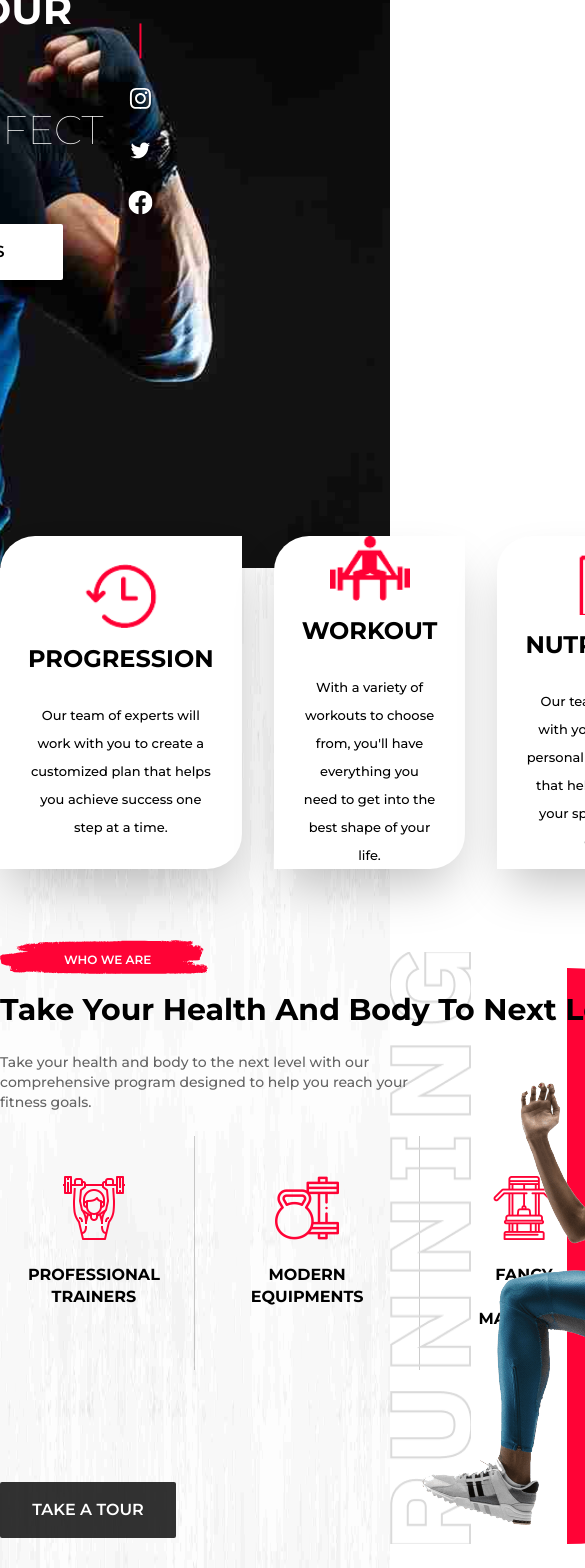
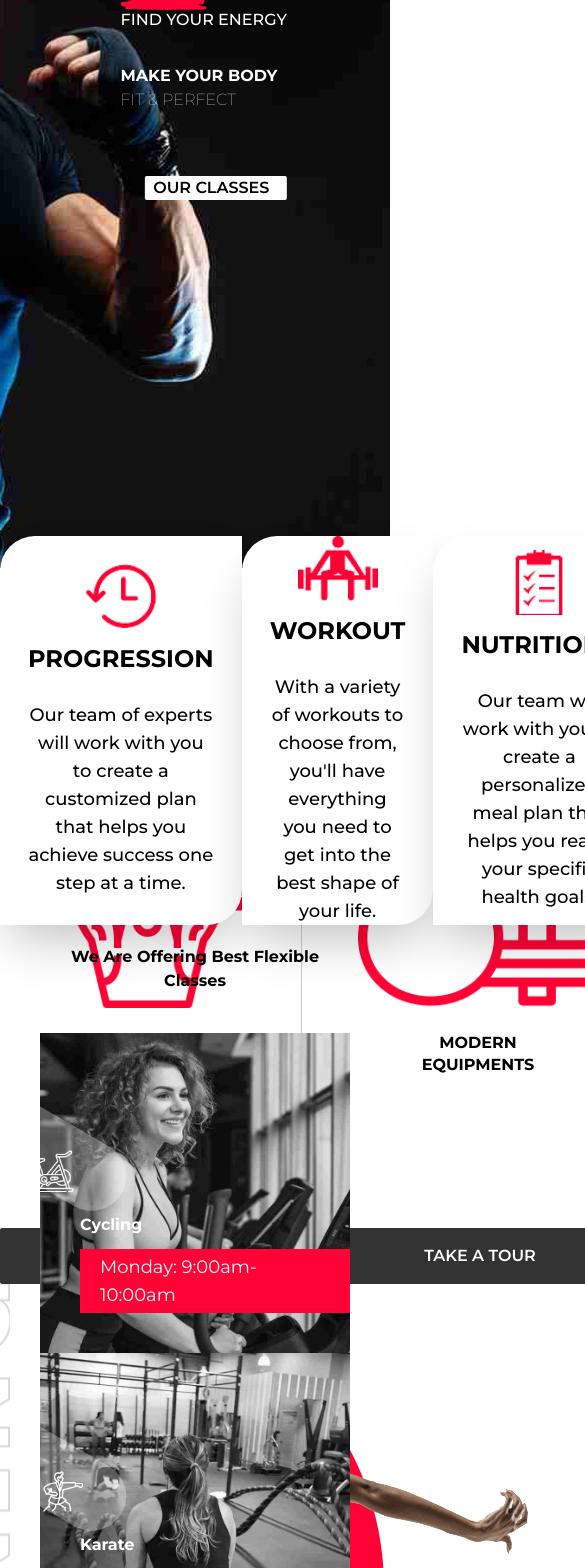
Before and after one commit to joelkimr/gymate, a Next.js app: page / in a window 390 px wide. Shown: the part 360-1928 px from the top of the page, 585 px wide, since content can reach past the window. Built offline with nearby package versions, Linux system fonts and the light colour scheme.

Commit message:
responsiveness

```diff
--- a/src/components/About/about.tsx
+++ b/src/components/About/about.tsx
@@ -9,20 +9,19 @@
 import GirlRedBg from "../../images/who-we-are/girl-redbg.svg";
 import GirlText from "../../images/who-we-are/girl-side-text.png";
 import GirlWind from "../../images/who-we-are/wind.png";
-import MainButton from "../MainButton";
 import Image from "next/image";
 import Link from "next/link";
 
 function About() {
   return (
     <>
-      <section className='flex flex-row gap-2 xl:w-[100%] lg:w-[110%]'>
+      <section className='flex flex-row gap-2 xl:w-[100%] lg:w-[110%] md:w-[150%]'>
         <div className='relative'>
-          <div className='flex flex-row gap-8 xl:mx-72 lg:mx-16 -mt-20 absolute'>
+          <div className='flex lg:flex-row md:flex-col lg:gap-8 md:mx-32 xl:mx-72 lg:mx-16 -mt-20 absolute'>
             <AboutCarts />
           </div>
-          <div className='flex flex-row xl:justify-end lg:justify-center xl:mx-0 top-96 absolute xl:gap-0 lg:gap-16'>
-            <div className='w-2/5'>
+          <div className='lg:flex lg:flex-row xl:justify-end lg:justify-center xl:mx-0 lg:top-96 absolute xl:gap-0 lg:gap-16 md:top-[60rem] md:items-center lg:ml-0 md:ml-48'>
+            <div className='lg:w-2/5 md:w-3/4'>
               <div className='relative'>
                 <p className='text-white font-semibold relative text-xs uppercase z-10 pl-16'>
                   who we are
@@ -32,10 +31,10 @@
                   alt='text_bg'
                   className=' w-52 absolute -top-3'
                 />
-                <h2 className='text-3xl font-bold mb-6 mt-6 w-[60rem]'>
+                <h2 className='lg:text-3xl md:text-4xl font-bold mb-6 mt-6 w-[60rem]'>
                   Take Your Health And Body To Next Level
                 </h2>
-                <p className='text-sm text-[#646464] font-medium '>
+                <p className='lg:text-sm md:text-lg text-[#646464] font-medium '>
                   Take your health and body to the next level with our
                   comprehensive program designed to help you reach your fitness
                   goals.
@@ -46,7 +45,7 @@
                   <Image
                     src={TrainersIcon}
                     alt='icon_img'
-                    className={`w-[4rem] mb-6 h-auto`}
+                    className={`lg:w-[4rem] md:w-[6rem] mb-6 h-auto`}
                   />
                   <h3 className='uppercase font-bold text-md leading-snug'>
                     professional <br /> trainers
@@ -57,7 +56,7 @@
                   <Image
                     src={ModernIcon}
                     alt='icon_img'
-                    className={`w-[4rem] mb-6 h-auto`}
+                    className={`lg:w-[4rem] md:w-[6rem] mb-6 h-auto`}
                   />
                   <h3 className='uppercase font-bold text-md leading-snug'>
                     modern <br /> equipments
@@ -68,7 +67,7 @@
                   <Image
                     src={LiftIcon}
                     alt='icon_img'
-                    className={`w-[4rem] mb-6 h-auto`}
+                    className={`lg:w-[4rem] md:w-[6rem] mb-6 h-auto`}
                   />
                   <h3 className='uppercase font-bold text-md leading-snug'>
                     fancy gym <br />
@@ -76,16 +75,16 @@
                   </h3>
                 </div>
               </div>
-              <div className='bg-black/80 w-44 text-center text-white font-[600] p-4 hover:bg-secondary transition duration-300 rounded-sm'>
+              <div className='bg-black/80 lg:w-44 md:w-52 text-center lg:text-base md:text-xl text-white font-[600] p-4 hover:bg-secondary transition duration-300 rounded-sm lg:ml-0 md:ml-60'>
                 <Link href='#'>TAKE A TOUR</Link>
               </div>
             </div>
 
-            <div className='w-2/5'>
+            <div className='w-2/5 md:hidden lg:block'>
               <Image
                 src={GirlRunning}
                 alt='girl_running'
-                className='xl:w-[33rem] lg:w-[23rem] absolute xl:h-[32rem] lg:h-[22rem] xl:ml-20 lg:ml-24 mt-5'
+                className='xl:w-[32rem] lg:w-[23rem] absolute xl:h-[32rem] lg:h-[22rem] xl:ml-20 lg:ml-24 mt-5'
               />
               <div
                 className='flex flex-row-reverse gap-24
@@ -98,7 +97,7 @@
                 <Image
                   src={GirlWind}
                   alt='bg-wind'
-                  className='absolute flex flex-row xl:top-64 lg:top-44 xl:right-16 lg:right-36 w-20'
+                  className='absolute flex flex-row xl:top-64 lg:top-72 xl:right-16 lg:right-36 w-20'
                 />
                 <Image
                   src={GirlText}
@@ -112,7 +111,7 @@
             <Image
               src={Background}
               alt='home_image'
-              className='w-full min-h-[65rem]'
+              className='w-full lg:min-h-[65rem] md:min-h-[103rem]'
             />
           </div>
         </div>
--- a/src/components/About/aboutCarts.tsx
+++ b/src/components/About/aboutCarts.tsx
@@ -8,10 +8,10 @@
       {cardList.map((card, id) => (
         <div
           key={id}
-          className='flex flex-col bg-white justify-center px-7 text-center items-center mt-12 text-lg rounded-tl-[35px] rounded-br-[35px] shadow-2xl min-h-[290px] z-30 hover:bg-black/90 hover:text-white'>
+          className='flex flex-col bg-white justify-center px-7 text-center items-center mt-12 text-lg rounded-tl-[35px] rounded-br-[35px] shadow-2xl lg:min-h-[290px] md:min-h-[250px] z-30 hover:bg-black/90 hover:text-white'>
           <Image src={card.img} alt='box_img' className='w-20 mb-4' />
           <p className=' text-[24px] font-bold uppercase mb-7'>{card.title}</p>
-          <p className='text-[13px] font-medium leading-2 w-full'>
+          <p className='lg:text-[13px] md:text-md font-medium leading-2 w-full'>
             {card.description}
           </p>
         </div>
--- a/src/components/Featured/featured.tsx
+++ b/src/components/Featured/featured.tsx
@@ -12,7 +12,7 @@
   return (
     <>
       <section className='page-padding py-28 bg-white'>
-        <div className='container xl:w-auto lg:w-[110%]'>
+        <div className='container xl:w-auto lg:w-[110%] md:w-[155%]'>
           <div className='flex flex-col text-center items-center relative '>
             <p className='text-white font-semibold relative text-xs uppercase z-10 p-1'>
               our featured class
@@ -22,35 +22,39 @@
               alt='text_bg'
               className=' w-64 absolute -top-3'
             />
-            <h2 className='text-3xl text-black font-bold my-10'>
+            <h2 className='lg:text-3xl md:text-4xl text-black font-bold my-10'>
               We Are Offering Best Flexible Classes
             </h2>
           </div>
           {/* grid */}
-          <div className='grid grid-cols-4 grid-rows-2 gap-4 h-full mt-2'>
-            <div className='item-0-div relative'>
+          <div className='lg:grid lg:grid-cols-4 lg:grid-rows-2 lg:gap-4 h-full lg:mt-2 md:flex md:flex-col md:gap-5'>
+            <div className='item-0-div relative '>
               <Image
                 src={Cycling}
                 alt='cyling'
                 className='item-0 ease-in duration-[0.4s]'
               />
               <div className='absolute z-10 bottom-10 left-10'>
-                <p className='text-white text-2xl font-bold'>Cycling</p>
-                <p className='text-white bg-secondary text-sm mt-3 py-1 px-5'>
+                <p className='text-white lg:text-2xl md:text-3xl font-bold'>
+                  Cycling
+                </p>
+                <p className='text-white bg-secondary text-lg mt-3 py-1 px-5'>
                   Monday: 9:00am-10:00am
                 </p>
               </div>
             </div>
 
-            <div className='item-1-div relative'>
+            <div className='item-1-div relative '>
               <Image
                 src={Karate}
                 alt='karate'
                 className='item-0 ease-in duration-[0.4s]'
               />
               <div className='absolute z-10 bottom-10 left-10'>
-                <p className='text-white text-2xl font-bold'>Karate</p>
-                <p className='text-white bg-secondary text-sm mt-3 py-1 px-5'>
+                <p className='text-white lg:text-2xl md:text-3xl font-bold'>
+                  Karate
+                </p>
+                <p className='text-white bg-secondary text-lg mt-3 py-1 px-5'>
                   Tuesday: 10:00am-11:00am
                 </p>
               </div>
@@ -63,8 +67,10 @@
                 className='item-0 ease-in duration-[0.4s]'
               />
               <div className='absolute z-10 bottom-10 left-10'>
-                <p className='text-white text-2xl font-bold'>Power</p>
-                <p className='text-white bg-secondary text-sm mt-3 py-1 px-5'>
+                <p className='text-white lg:text-2xl md:text-3xl font-bold'>
+                  Power
+                </p>
+                <p className='text-white bg-secondary text-lg mt-3 py-1 px-5'>
                   Wednesday: 9:00am-10:00am
                 </p>
               </div>
@@ -77,8 +83,10 @@
                 className='item-0 ease-in duration-[0.4s]'
               />
               <div className='absolute z-10 bottom-10 left-10'>
-                <p className='text-white text-2xl font-bold'>Meditation</p>
-                <p className='text-white bg-secondary text-sm mt-3 py-1 px-5'>
+                <p className='text-white lg:text-2xl md:text-3xl font-bold'>
+                  Meditation
+                </p>
+                <p className='text-white bg-secondary text-lg mt-3 py-1 px-5'>
                   Thursday: 1:00pm-2:00pm
                 </p>
               </div>
@@ -91,8 +99,10 @@
                 className='item-0 ease-in duration-[0.4s]'
               />
               <div className='absolute z-10 bottom-10 left-10'>
-                <p className='text-white text-2xl font-bold'>Martial Arts</p>
-                <p className='text-white bg-secondary text-sm mt-3 py-1 px-5'>
+                <p className='text-white lg:text-2xl md:text-3xl font-bold'>
+                  Martial Arts
+                </p>
+                <p className='text-white bg-secondary text-lg mt-3 py-1 px-5'>
                   Friday: 6:00pm-7:00pm
                 </p>
               </div>
@@ -105,8 +115,10 @@
                 className='item-0 ease-in duration-[0.4s]'
               />
               <div className='absolute z-10 bottom-10 left-10'>
-                <p className='text-white text-2xl font-bold'>Workout</p>
-                <p className='text-white bg-secondary text-sm mt-3 py-1 px-5'>
+                <p className='text-white lg:text-2xl md:text-3xl font-bold'>
+                  Workout
+                </p>
+                <p className='text-white bg-secondary text-lg mt-3 py-1 px-5'>
                   Saturday: 4:00pm-5:00pm
                 </p>
               </div>
@@ -114,7 +126,7 @@
           </div>
         </div>
       </section>
-      <div className='featured-cta flex justify-center text-left items-center  xl:w-auto lg:w-[110%]'>
+      <div className='featured-cta flex justify-center text-left items-center  xl:w-auto lg:w-[110%] md:w-[150%]'>
         <div className='container page-padding'>
           <div className='flex items-center'>
             <h2 className='text-white font-bold text-2xl max-w-6xl px-7'>
--- a/src/components/HomePage/Home.tsx
+++ b/src/components/HomePage/Home.tsx
@@ -8,12 +8,12 @@
 function Hero() {
   return (
     <>
-      <section className='hero-section xl:w-full lg:w-[110%] h-screen md:w-[140%]'>
+      <section className='hero-section xl:w-full lg:w-[110%] h-screen md:w-[150%] md:min-h-[52rem]'>
         <div className='container-hero'>
           <div
             className='flex flex-col text-white
-           absolute hero-text'>
-            <p className='text-white text-sm uppercase font-medium relative z-10 pl-9 mb-8'>
+           absolute hero-text md:-right-[26rem] lg:-right-0 lg:top-96 md:top-[29rem]'>
+            <p className='text-white lg:text-sm md:text-xl uppercase font-medium relative z-10 lg:pl-9 md:pl-14 mb-8'>
               find your energy
             </p>
             <Image
@@ -21,7 +21,7 @@
               alt='text_bg'
               className=' w-[52%] absolute -top-3 title-white'
             />
-            <h1 className='font-bold text-[40px] uppercase mb-[4rem] min450:text-[40px]'>
+            <h1 className='font-bold lg:text-[40px] md:text-[60px] uppercase mb-[4rem] min450:text-[40px]'>
               make your body <br />
               <span className='font-thin'>fit & perfect</span>
             </h1>
@@ -32,13 +32,15 @@
 
         <div
           className='flex flex-row-reverse -rotate-90 text-white
-          absolute top-2/4 xl:-right-9 lg:-right-44 items-center'>
-          <p className='uppercase text-md font-bold tracking-widest'>share</p>
+          absolute lg:top-2/4 md:top-2/3 xl:-right-9 lg:-right-44 items-center md:-right-[28rem]'>
+          <p className='uppercase lg:text-md md:text-sm font-bold tracking-widest '>
+            share
+          </p>
           <span className='w-[35px] bg-[#FF0336] h-[2.5px] mr-6'></span>
           <div className='text-white gap-7 flex mr-7 '>
-            <SiFacebook className='rotate-90 hover:text-blue-800 text-2xl cursor-pointer ease-in duration-200' />
-            <AiOutlineTwitter className='rotate-90 hover:text-sky-500 text-2xl cursor-pointer ease-in duration-200' />
-            <FaInstagram className='rotate-90 hover:text-secondary text-2xl cursor-pointer ease-in duration-200' />
+            <SiFacebook className='rotate-90 hover:text-blue-800 lg:text-2xl md:text-2xl cursor-pointer ease-in duration-200' />
+            <AiOutlineTwitter className='rotate-90 hover:text-sky-500 lg:text-2xl md:text-2xl cursor-pointer ease-in duration-200' />
+            <FaInstagram className='rotate-90 hover:text-secondary lg:text-2xl md:text-2xl cursor-pointer ease-in duration-200' />
           </div>
         </div>
       </section>
--- a/src/components/MainButton.tsx
+++ b/src/components/MainButton.tsx
@@ -5,7 +5,7 @@
   return (
     <Link
       href='#'
-      className='text-md flex justify-center items-center text-black bg-white font-[600] w-56 h-14 uppercase ml-6 hover:bg-secondary hover:text-white transition duration-300 rounded-sm'>
+      className='lg:text-md md:text-xl flex justify-center items-center text-black bg-white font-[600] lg:w-56 md:w-64 lg:h-14 md:h-20 uppercase ml-6 hover:bg-secondary hover:text-white transition duration-300 rounded-sm'>
       our classes &nbsp;
     </Link>
   );
--- a/src/components/NavBar/NavBar.tsx
+++ b/src/components/NavBar/NavBar.tsx
@@ -24,12 +24,12 @@
           sticky ? "shadow-xl !bg-black" : ""
         }`}>
         <Link href='/'>
-          <Image src={Logo} alt='logo_img' />
+          <Image src={Logo} alt='logo_img' className='lg:w-40 md:w-56' />
         </Link>
         <div>
           <NavList />
         </div>
-        <div className='border-[rgb(255,255,255,0.3)] border-solid border-2  p-2 rounded-md'>
+        <div className='border-[rgb(255,255,255,0.3)] border-solid border-2  p-2 rounded-md md:hidden lg:block'>
           <Link href='#' className='flex items-center '>
             <i className='bg-[#FF0336] text-white text-xl py-2 px-3 rounded-md'></i>
             <h3 className='text-white text-[11px] font-[600] uppercase ml-2 mr-2'>
--- a/src/components/NavBar/NavList.tsx
+++ b/src/components/NavBar/NavList.tsx
@@ -14,7 +14,7 @@
 function NavList() {
   return (
     <>
-      <ul className='flex gap-7 text-white text-sm font-medium'>
+      <ul className='flex gap-7 text-white lg:text-sm md:text-md font-medium'>
         <CustomLink href='#' title='Home' />
         <CustomLink href='#' title='About' />
         <CustomLink href='#' title='Gallery' />
--- a/src/styles/globals.css
+++ b/src/styles/globals.css
@@ -84,31 +84,31 @@
 
 .item-0-div::before {
     content: url('../images/features/gym-bike.png');
-    left: -25px;
+    left: -35px;
     bottom: 45%;
 }
 
 .item-1-div::before {
     content: url('../images/features/karate.png');
-    left: -1px;
+    left: -25px;
     bottom: 45%;
 }
 
 .item-2-div::before {
     content: url('../images/features/dumbbell.png');
-    left: -1px;
+    left: -25px;
     bottom: 45%;
 }
 
 .item-3-div::before {
     content: url('../images/features/yoga.png');
-    left: -1px;
+    left: -27px;
     bottom: 45%;
 }
 
 .item-4-div::before {
     content: url('../images/features/boxer.png');
-    left: -1px;
+    left: -25px;
     bottom: 45%;
 }
 
```
Also changed, not shown: src/components/ChooseUs/chooseUs.tsx (+11 -11 lines).
